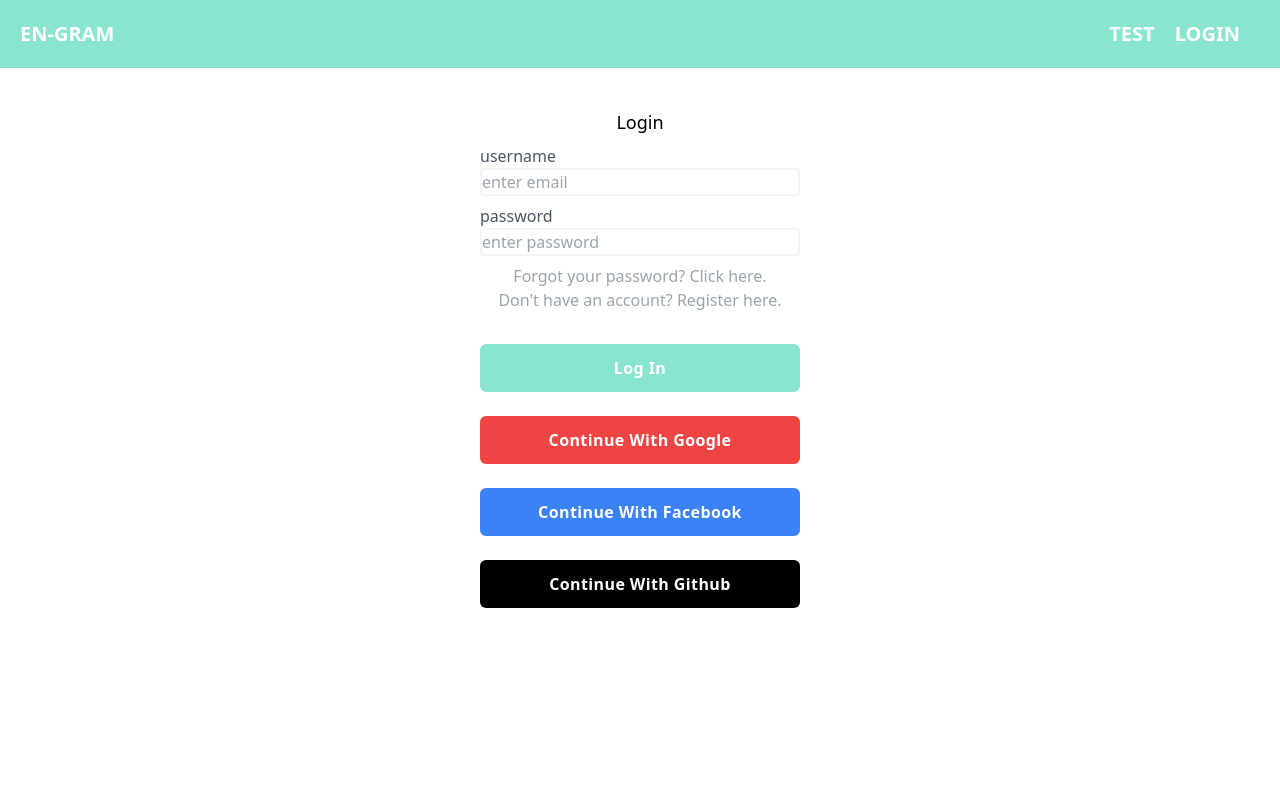
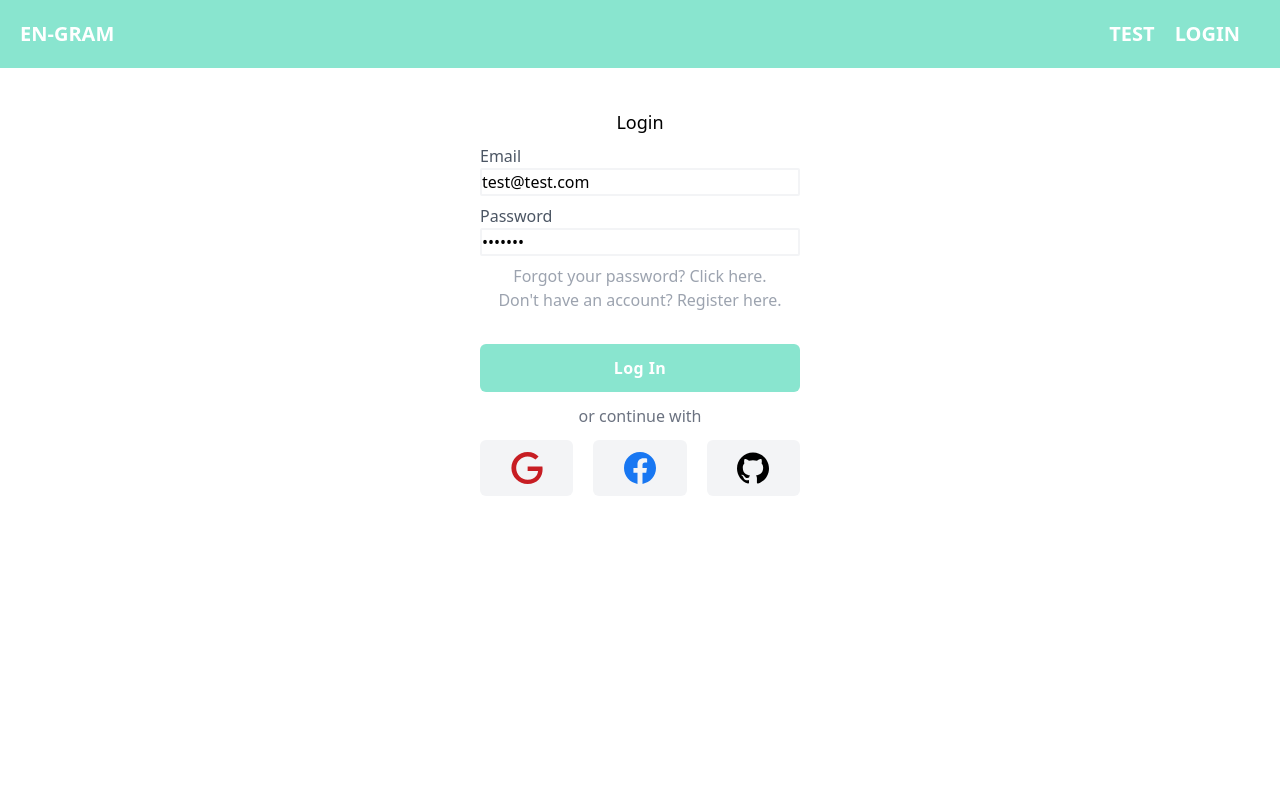
Before and after one commit to Huynie/enneagram, a Vue app: page /login in a window 1280 px wide. Shown: the top 800 px of the page. Built offline with nearby package versions, Linux system fonts and the light colour scheme; no server answers.

Commit message:
Oauth button component registers new user to firestore DB if they don't exist, signInWith provider function refactored, Oauth button component restyled with icons, Button component using slots, dashboard conditional rendering if no results history, radarChart refactored

```diff
--- a/src/components/Button.vue
+++ b/src/components/Button.vue
@@ -1,9 +1,11 @@
 <template>
     <button
+        class="btnBase"
         @click="onClick()"
-        :class="[tailwindClass, btnBaseStyle] "
+        :class="[tailwindClass]"
         :disabled="isDisabled"
     >
+        <slot></slot>
         {{ text }}
     </button>
 </template>
@@ -28,3 +30,16 @@ export default {
     }
 }
 </script>
+
+<style>
+    .btnBase{
+        @apply
+        rounded-md
+        py-3
+        px-4
+        tracking-wide
+        text-white
+        focus:outline-none
+        my-3
+    }
+</style>
--- a/src/components/OauthButtons.vue
+++ b/src/components/OauthButtons.vue
@@ -1,20 +1,33 @@
 <template>
-  <div>
+  <div class="text-center">
+    <h1 class="font-medium text-gray-500">or continue with</h1>
+    <div class="flex space-x-5">
       <Button
-        tailwindClass=" bg-red-500 w-full font-semibold"
-        text="Continue With Google"
-        @click.prevent="signInWithGoogle"
-      />
+        tailwindClass=" bg-gray-100 hover:bg-gray-200 w-full font-semibold"
+        @click.prevent="signInWith('google')"
+      >
+        <svg class="h-8 mx-auto" role="img" viewBox="0 0 24 24" xmlns="http://www.w3.org/2000/svg">
+        <title>Google</title>
+        <path fill="#C71D23" d="M12.48 10.92v3.28h7.84c-.24 1.84-.853 3.187-1.787 4.133-1.147 1.147-2.933 2.4-6.053 2.4-4.827 0-8.6-3.893-8.6-8.72s3.773-8.72 8.6-8.72c2.6 0 4.507 1.027 5.907 2.347l2.307-2.307C18.747 1.44 16.133 0 12.48 0 5.867 0 .307 5.387.307 12s5.56 12 12.173 12c3.573 0 6.267-1.173 8.373-3.36 2.16-2.16 2.84-5.213 2.84-7.667 0-.76-.053-1.467-.173-2.053H12.48z"/></svg>
+      </Button>
       <Button
-        tailwindClass="w-full bg-blue-500 font-semibold"
-        text="Continue With Facebook"
-        @click.prevent="signInWithFacebook"
-      />
+        tailwindClass="w-full bg-gray-100 hover:bg-gray-200 font-semibold"
+        @click.prevent="signInWith('facebook')"
+      >
+        <svg class="h-8 mx-auto" role="img" viewBox="0 0 24 24" xmlns="http://www.w3.org/2000/svg" >
+          <title>Facebook</title>
+          <path fill="#1877F2" d="M24 12.073c0-6.627-5.373-12-12-12s-12 5.373-12 12c0 5.99 4.388 10.954 10.125 11.854v-8.385H7.078v-3.47h3.047V9.43c0-3.007 1.792-4.669 4.533-4.669 1.312 0 2.686.235 2.686.235v2.953H15.83c-1.491 0-1.956.925-1.956 1.874v2.25h3.328l-.532 3.47h-2.796v8.385C19.612 23.027 24 18.062 24 12.073z"/>
+        </svg>
+      </Button>
       <Button
-        tailwindClass="bg-black font-semibold w-full"
-        text="Continue With Github"
-        @click.prevent="signInWithGithub"
-      />
+        tailwindClass="bg-gray-100 hover:bg-gray-200 font-semibold w-full"
+        @click.prevent="signInWith('github')"
+      >
+        <svg class="h-8 mx-auto" role="img" viewBox="0 0 24 24" xmlns="http://www.w3.org/2000/svg">
+        <title>GitHub</title>
+        <path fill="black" d="M12 .297c-6.63 0-12 5.373-12 12 0 5.303 3.438 9.8 8.205 11.385.6.113.82-.258.82-.577 0-.285-.01-1.04-.015-2.04-3.338.724-4.042-1.61-4.042-1.61C4.422 18.07 3.633 17.7 3.633 17.7c-1.087-.744.084-.729.084-.729 1.205.084 1.838 1.236 1.838 1.236 1.07 1.835 2.809 1.305 3.495.998.108-.776.417-1.305.76-1.605-2.665-.3-5.466-1.332-5.466-5.93 0-1.31.465-2.38 1.235-3.22-.135-.303-.54-1.523.105-3.176 0 0 1.005-.322 3.3 1.23.96-.267 1.98-.399 3-.405 1.02.006 2.04.138 3 .405 2.28-1.552 3.285-1.23 3.285-1.23.645 1.653.24 2.873.12 3.176.765.84 1.23 1.91 1.23 3.22 0 4.61-2.805 5.625-5.475 5.92.42.36.81 1.096.81 2.22 0 1.606-.015 2.896-.015 3.286 0 .315.21.69.825.57C20.565 22.092 24 17.592 24 12.297c0-6.627-5.373-12-12-12"/></svg>
+      </Button>
+    </div>
     <!-- <div>
       <section id="firebaseui-auth-container"></section>
     </div> -->
@@ -23,14 +36,19 @@
 
 <script>
 import Button from './Button.vue';
-import { auth } from '../firebase/firebaseInit';
+import db, { auth } from '../firebase/firebaseInit';
 import {
     signInWithPopup,
     GoogleAuthProvider,
     GithubAuthProvider,
     FacebookAuthProvider,
     // TwitterAuthProvider
+    fetchSignInMethodsForEmail,
+    signInWithEmailAndPassword,
+    linkWithCredential,
+    linkAndRetrieveDataWithCredential
 } from 'firebase/auth';
+import { setDoc, doc, getDoc} from 'firebase/firestore/lite';
 // import * as firebaseui from 'firebaseui';
 // import 'firebaseui/dist/firebaseui.css'
 // import firebase from 'firebase/compat/app';
@@ -42,52 +60,106 @@ export default {
     Button,
   },
   methods:{
-    async signInWithGoogle() {
-      await signInWithPopup(auth, new GoogleAuthProvider())
-        .then((res) => {
+    async signInWith(company) {
+      let provider;
+      switch(company) {
+        case 'google':
+          provider =  GoogleAuthProvider;
+          break;
+        case 'facebook':
+          provider =  FacebookAuthProvider;
+          break;
+        case 'github':
+          provider =  GithubAuthProvider;
+          break;
+        default:
+          provider =  GoogleAuthProvider;
+          break;
+      }
+
+      // const provider =
+      //   company === "google" ? new GoogleAuthProvider()
+      //   : company === "facebook" ? new FacebookAuthProvider()
+      //   : company === "github" ? new GithubAuthProvider();
+
+
+      try {
+        const res = await signInWithPopup(auth, new provider() );
         console.log(res);
-            this.$router.go('/dashboard');
-        })
-        .catch((err) => {
-            console.log(err);
-        })
-            // try {
-            //     signInWithPopup(auth, new GoogleAuthProvider());
-            //     this.error = false;
-            //     this.errorMsg = "";
-            //     this.$router.go('/dashboard');
-            // } catch (error) {
-            //     this.error = true;
-            //     this.errorMsg = error;
-            // }
-    },
-    async signInWithFacebook() {
-      // Maybe use SignInWithRedirect to link FB & Google credential togethe?
-        try {
-            const res = await signInWithPopup(auth, new FacebookAuthProvider())
-            ;
-            console.log(res);
+        const docRef = doc(db, "users", res.user.uid);
+        const docSnap = await getDoc(docRef);
+
+        if(!docSnap.exists()) {
+          const userData = {
+            firstName: res.user.displayName,
+            lastName: res.user.displayName,
+            userName: res.user.displayName,
+            email: res.user.email,
+            results: [],
+          };
+          // create new doc in Firebase Firestore database
+          await setDoc( docRef, userData );
+        }
         this.error = false;
         this.errorMsg = "";
         this.$router.go('/dashboard');
       } catch (error) {
         this.error = true;
         this.errorMsg = error;
-            console.log(error)
+        console.log(error.code, provider.credentialFromError(error));
+          // An error happened.
+        if (error.code === 'auth/account-exists-with-different-credential') {
+          // Step 2.
+          // User's email already exists.
+          // The pending Google credential.
+          var pendingCred = error.credential;
+          // The provider account's email address.
+          var email = error.email;
+          // Get sign-in methods for this email.
+          fetchSignInMethodsForEmail(email).then(function(methods) {
+            // Step 3.
+            // If the user has several sign-in methods,
+            // the first method in the list will be the "recommended" method to use.
+            if (methods[0] === 'password') {
+              // Asks the user their password.
+              // In real scenario, you should handle this asynchronously.
+              var password = promptUserForPassword(); // TODO: implement promptUserForPassword.
+              signInWithEmailAndPassword(email, password).then(function(result) {
+                // Step 4a.
+                return linkWithCredential(pendingCred);
+              }).then(function() {
+                // Google account successfully linked to the existing Firebase user.
+                goToApp();
+              });
+              return;
             }
-    },
-    async signInWithGithub() {
-        try {
-            await signInWithPopup(auth, new GithubAuthProvider());
-            this.error = false;
-            this.errorMsg = "";
-            this.$router.go('/dashboard');
-        } catch (error) {
-            this.error = true;
-            this.errorMsg = error;
-            console.log(error)
+            // All the other cases are external providers.
+            // Construct provider object for that provider.
+            // TODO: implement getProviderForProviderId.
+            var provider = getProviderForProviderId(methods[0]);
+            // At this point, you should let the user know that they already have an account
+            // but with a different provider, and let them validate the fact they want to
+            // sign in with this provider.
+            // Sign in to provider. Note: browsers usually block popup triggered asynchronously,
+            // so in real scenario you should ask the user to click on a "continue" button
+            // that will trigger the signInWithPopup.
+            signInWithPopup(provider).then(function(result) {
+              // Remember that the user may have signed in with an account that has a different email
+              // address than the first one. This can happen as Firebase doesn't control the provider's
+              // sign in flow and the user is free to login using whichever account they own.
+              // Step 4b.
+              // Link to Google credential.
+              // As we have access to the pending credential, we can directly call the link method.
+              linkAndRetrieveDataWithCredential(pendingCred).then(function(usercred) {
+                // Google account successfully linked to the existing Firebase user.
+                goToApp();
+              });
+            });
+          });
         }
-    },
+
+      }
+    }
   },
     // mounted() {
     //     console.log(firebase.auth)
--- a/src/components/RadarChart.vue
+++ b/src/components/RadarChart.vue
@@ -1,5 +1,5 @@
 <template>
-  <div class="w-11/12 md:w-4/5 mx-auto" :results="$store.state.results">
+  <div class="w-11/12 md:w-4/5 mx-auto" >
     <canvas id="myChart" width="400" height="400"></canvas>
   </div>
 </template>
@@ -31,7 +31,7 @@ export default {
       datasets: []
     }
   },
-  updated() {
+  mounted() {
     // Sets 3 most recent results
     this.$store.state.results.slice(0,3).forEach((result, idx) => {
       const set = {
--- a/src/store/index.js
+++ b/src/store/index.js
@@ -13,7 +13,7 @@ const store = createStore({
         id: null,
         initials: "...",
         descriptions: require('../../types.json'),
-        results: null,
+        results: [],
         core: 0,
         lows: [],
         highs: [],
@@ -36,6 +36,8 @@ const store = createStore({
       state.userName = userData.username;
       state.initials = userData.firstName.charAt(0) + userData.lastName.charAt(0);
       state.results = userData.results.reverse();
+
+      if (state.results.length === 0) return;
 
       const latestScore = [...state.results[0].score];
 
@@ -68,11 +70,13 @@ const store = createStore({
   // Actions are to be 'dispatched' when triggered.
   actions: {
    async getCurrentUser({commit}) {
-      const userDataBase = doc(db,`users/${auth.currentUser.uid}`);
+      const userDatabase = doc(db, "users", auth.currentUser.uid);
+      // const userDatabase = doc(db, "users", "JGelZDzdG6PvgYcM2yITKgFzyB93" );
       try{
-      //  const doc = await getDoc(userDataBase);
-      //  const userData = doc.data();
-        commit("setProfileInfo", (await getDoc(userDataBase)).data());
+        // const doc = await getDoc(userDatabase);
+        // const userData = doc.data();
+        // commit("setProfileInfo", userData);
+        commit("setProfileInfo", (await getDoc(userDatabase)).data());
       } catch (error) {
         console.log(error);
       }
--- a/src/views/Dashboard.vue
+++ b/src/views/Dashboard.vue
@@ -10,25 +10,30 @@
             </div>
         </div>
         <div class="mainInfoContainer h-5/12">
+            <!-- HEALTH STATE -->
             <div class="grid grid-row-3 lg:flex h-auto lg:h-screen">
-                <div class="section relative row-start-2 row-end-3 z-50">
+                <section class="section relative row-start-2 row-end-3 z-50">
                     <h1 class="section__title z-50">Health State</h1>
-                    <RadarChart />
-                </div>
-                <div class="section rounded-tl-3xl relative row-start-1 row-end-2">
-                    <div class="font-bold z-50">
+                    <p v-if="$store.state.results.length === 0">No result history yet.  Please take the test.</p>
+                    <RadarChart v-else/>
+                </section>
+                <!-- TYPE DESCRIPTION -->
+                <section class="section rounded-tl-3xl relative row-start-1 row-end-2">
+                    <p v-if="$store.state.results.length === 0">No results yet.  Please take the test.</p>
+                    <div v-else>
+                        <div class="font-bold z-50 text-center">
                             <h4 class="capitalize text-pink-500 text-3xl">{{$store.state.descriptions[$store.state.core].type}}</h4>
-                        <h3 class="text-center text-pink-300 text-xl mt-2">Type {{$store.state.core + 1}}</h3>
+                            <h3 class="text-pink-300 text-xl mt-2">Type {{$store.state.core + 1}}</h3>
                         </div>
                         <div class="type">
-                        <div>
+                            <div class="mx-auto">
                                 <h2 class="type__title">highs</h2>
                                 <div class="type__score">
                                     <h3 class="type__score--text">T {{$store.state.highs[1]}}</h3>
                                     <h3 class="type__score--text">T {{$store.state.highs[2]}}</h3>
                                 </div>
                             </div>
-                        <div>
+                            <div class="mx-auto">
                                 <h2 class="type__title">lows</h2>
                                 <div class="type__score">
                                     <h3 class="type__score--text">T {{$store.state.lows[0]}}</h3>
@@ -45,9 +50,13 @@
                             <p class="my-2"><b class="text-blue-400">Motivations:</b> {{ $store.state.descriptions[$store.state.core].motivations }}</p>
                         </div>
                     </div>
-                <div class="section bg-white">
+                </section>
+                <!-- RESULT HISTORY -->
+                <section class="section bg-white">
                     <div>
                         <h1 class="section__title">result history</h1>
+                        <p v-if="$store.state.results.length === 0">No results yet.  Please take the test.</p>
+                        <div v-else>
                             <div
                                 class="w-max mx-auto my-10"
                                 v-for="(result, index) in $store.state.results"
@@ -66,6 +75,7 @@
                             </div>
                         </div>
                     </div>
+                </section>
             </div>
         </div>
     </div>
--- a/src/views/Login.vue
+++ b/src/views/Login.vue
@@ -2,11 +2,11 @@
   <div class="mx-auto w-80 mt-10 h-screen">
     <h1 class="text-lg mx-auto w-max">Login</h1>
     <div class="flex flex-col my-2">
-        <label>username</label>
+        <label>Email</label>
         <input type="email" v-model="email" placeholder="enter email" class="rounded-sm border-2 border-gray-100"/>
     </div>
     <div class="flex flex-col my-2">
-        <label>password</label>
+        <label>Password</label>
         <input type="password" v-model="password" placeholder="enter password" class="rounded-sm border-2 border-gray-100"/>
     </div>
     <div class="mb-5 font-normal">
@@ -47,8 +47,8 @@ export default {
     },
     data () {
         return {
-            email: "",
-            password: "",
+            email: "test@test.com",
+            password: "test123",
             error: null,
             errorMsg: ""
         }
@@ -65,7 +65,7 @@ export default {
                 this.error = true;
                 this.errorMsg = error;
             }
-        },
+        }
     },
 }
 </script>
```
Also changed, not shown: src/firebase/firebaseInit.js (+0 -30 lines). Lines whose indentation alone changed are shown as unchanged.
